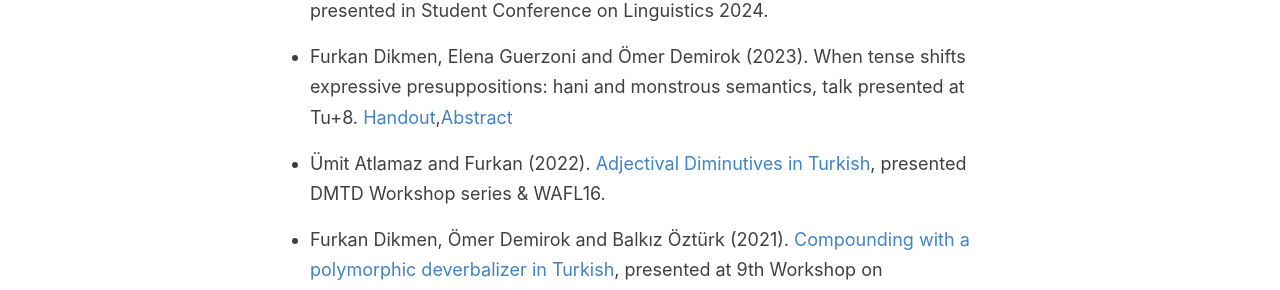
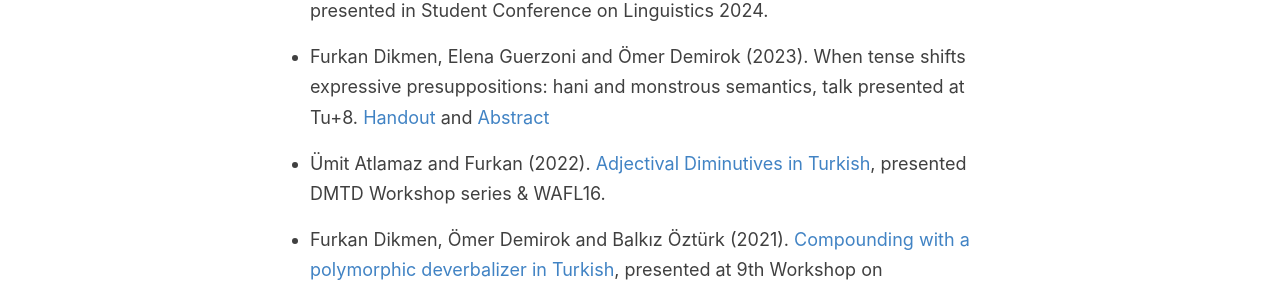
Before and after one commit to furkandikmen/furkandikmen.github.io, a Jekyll site: the page built from _pages/presentations.md, in a window 1280 px wide. Shown: the part 326-616 px from the top of the page. Built offline with Jekyll 4.4.1, drawn with Linux system fonts in a browser that asks for light colours.

Commit message:
Update presentations.md

```diff
--- a/_pages/presentations.md
+++ b/_pages/presentations.md
@@ -7,7 +7,7 @@ permalink: /presentations/
 
 - Furkan Dikmen (2024). [What was believed, what was true: The case of _meğer_](https://furkandikmen.com/assets/presentations/SCOL24.pdf){:target="_blank" rel="noopener noreferrer"}, presented in Student Conference on Linguistics 2024.
 
-- Furkan Dikmen, Elena Guerzoni and Ömer Demirok (2023). When tense shifts expressive presuppositions: hani and monstrous semantics, talk presented at Tu+8. [Handout](https://furkandikmen.com/assets/presentations/TU+8 (3).pdf){:target="_blank" rel="noopener noreferrer"},[Abstract](https://furkandikmen.com/assets/presentations/Tu+8-Dikmen, Guerzoni & Demirok (1).pdf){:target="_blank" rel="noopener noreferrer"}
+- Furkan Dikmen, Elena Guerzoni and Ömer Demirok (2023). When tense shifts expressive presuppositions: hani and monstrous semantics, talk presented at Tu+8. [Handout](https://furkandikmen.com/assets/presentations/TU+8 (3).pdf){:target="_blank" rel="noopener noreferrer"} and [Abstract](https://furkandikmen.com/assets/presentations/Tu+8-Dikmen, Guerzoni & Demirok (1).pdf){:target="_blank" rel="noopener noreferrer"}
 
 - Ümit Atlamaz and Furkan (2022). [Adjectival Diminutives in Turkish](https://furkandikmen.com/assets/presentations/Adjectival_Dimunitives.pdf){:target="_blank" rel="noopener noreferrer"}, presented DMTD Workshop series & WAFL16.
 
```
